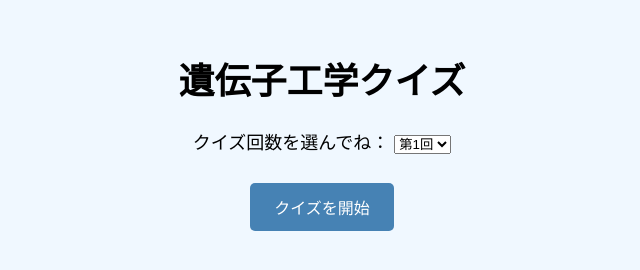
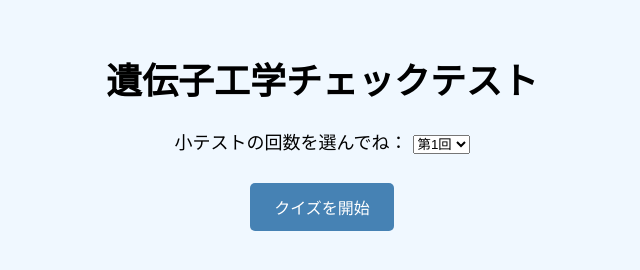
Before and after one commit to yakugaku22/idenshikougaku, a plain HTML site: page index.html in a window 1280 px wide. Shown: the whole page, without its empty margins (318-958 px from the left). Drawn offline with Linux system fonts and the light colour scheme.

Commit message:
Update index.html

```diff
--- a/index.html
+++ b/index.html
@@ -2,14 +2,14 @@
 <html lang="ja">
 <head>
   <meta charset="UTF-8">
-  <title>遺伝子工学クイズ</title>
+  <title>遺伝子工学概論 小テスト</title>
   <link rel="stylesheet" href="style.css">
 </head>
 <body>
-  <h1>遺伝子工学クイズ</h1>
+  <h1>遺伝子工学チェックテスト</h1>
 
   <div id="mode-select">
-    <label for="quiz-select">クイズ回数を選んでね：</label>
+    <label for="quiz-select">小テストの回数を選んでね：</label>
     <select id="quiz-select">
       <option value="quiz_dai1kai.json">第1回</option>
       <option value="quiz_dai2kai.json">第2回</option>
```
